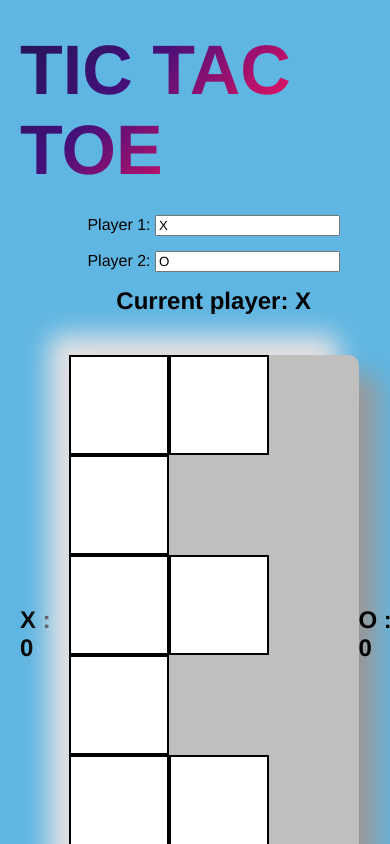
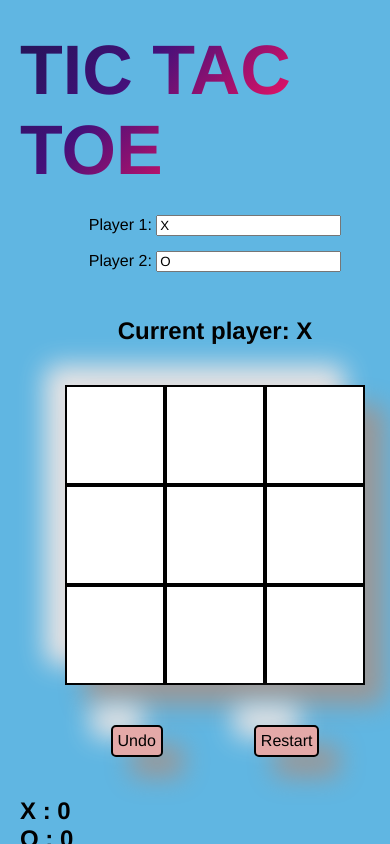
Before and after one commit to Jaybhade/tic-tac-toe, a React (Create React App) app: page / in a window 390 px wide. Shown: the top 844 px of the page. Built offline with nearby package versions, Linux system fonts and the light colour scheme.

Commit message:
Minor changes

```diff
--- a/src/components/Game.tsx
+++ b/src/components/Game.tsx
@@ -67,7 +67,7 @@ const Game = () => {
 
   return (
     <div className="game-board">
-        <h2>{person1} : {person1Win}</h2>
+        <h2 className="game-element">{person1} : {person1Win}</h2>
       <div className="middle">
         <div className="Name">
           <div className="NameInput">
@@ -104,7 +104,7 @@ const Game = () => {
           </div>
         </div>
       </div>
-      <h2>{person2} : {person2Win}</h2>
+      <h2 className="game-element">{person2} : {person2Win}</h2>
     </div>
   );
 };
--- a/src/index.css
+++ b/src/index.css
@@ -5,7 +5,6 @@
 
 .App {
     width: 100%;
-    height: 100vh;
 }
 
 .title {
@@ -118,6 +117,27 @@
     align-items: center;
 }
 
+.game-element {
+  width: 10%;
+}
+
+@media only screen and (max-width: 768px) {
+  /* For mobile phones: */
+  .game-board {
+    width: 100%;
+    display: flex;
+    flex-direction: column;
+    justify-content: center;
+    align-items: center;
+  }
+
+  .game-element {
+    align-self: center;
+    order: 1;
+    width: 100%;
+  }
+}
+
 .EndButtons {
     width: 100%;
     display: flex;
@@ -145,6 +165,7 @@
 }
 
 .status {
+    margin-top: 30px;
     margin-bottom: 40px;
 }
 
```
